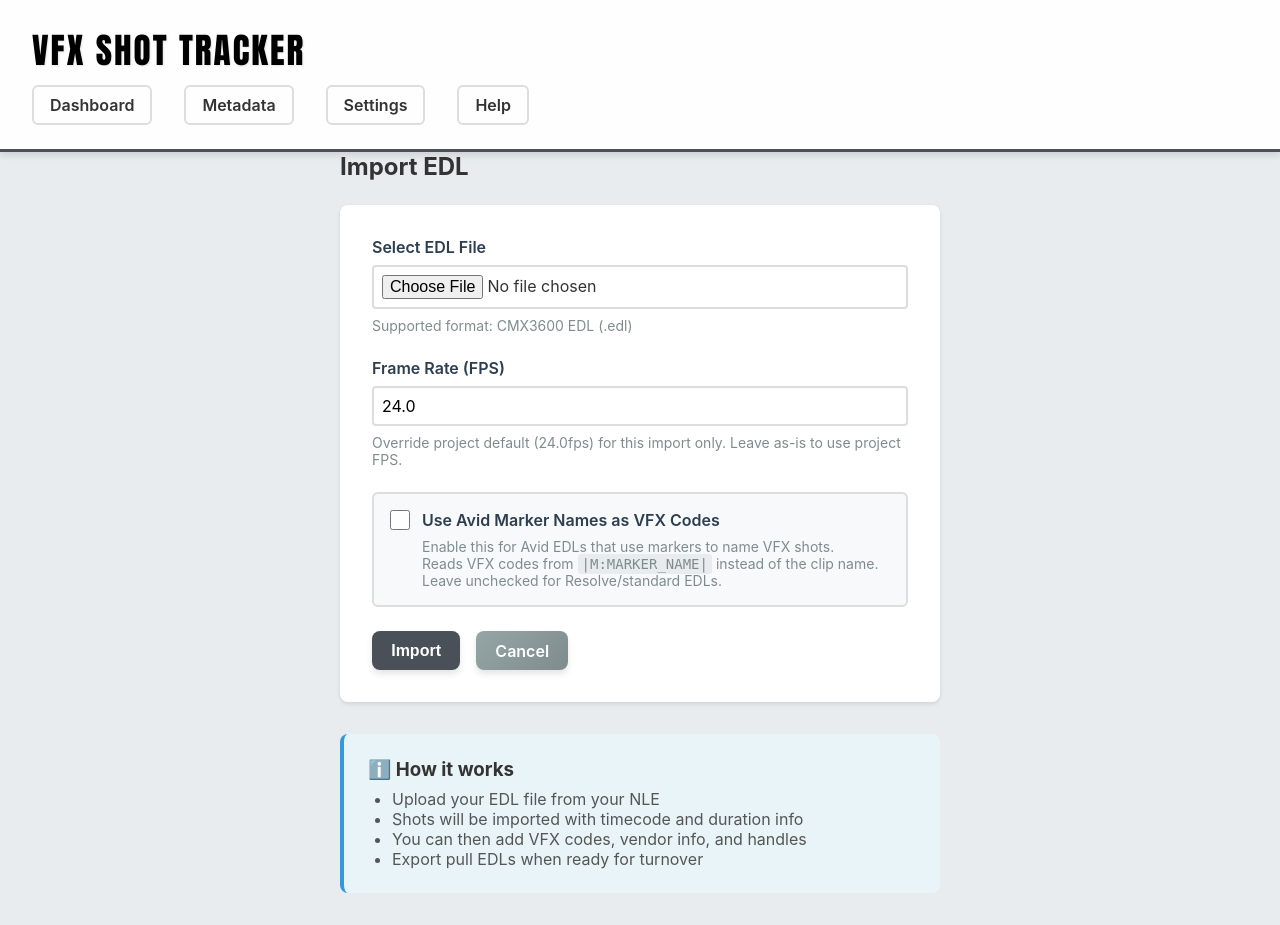
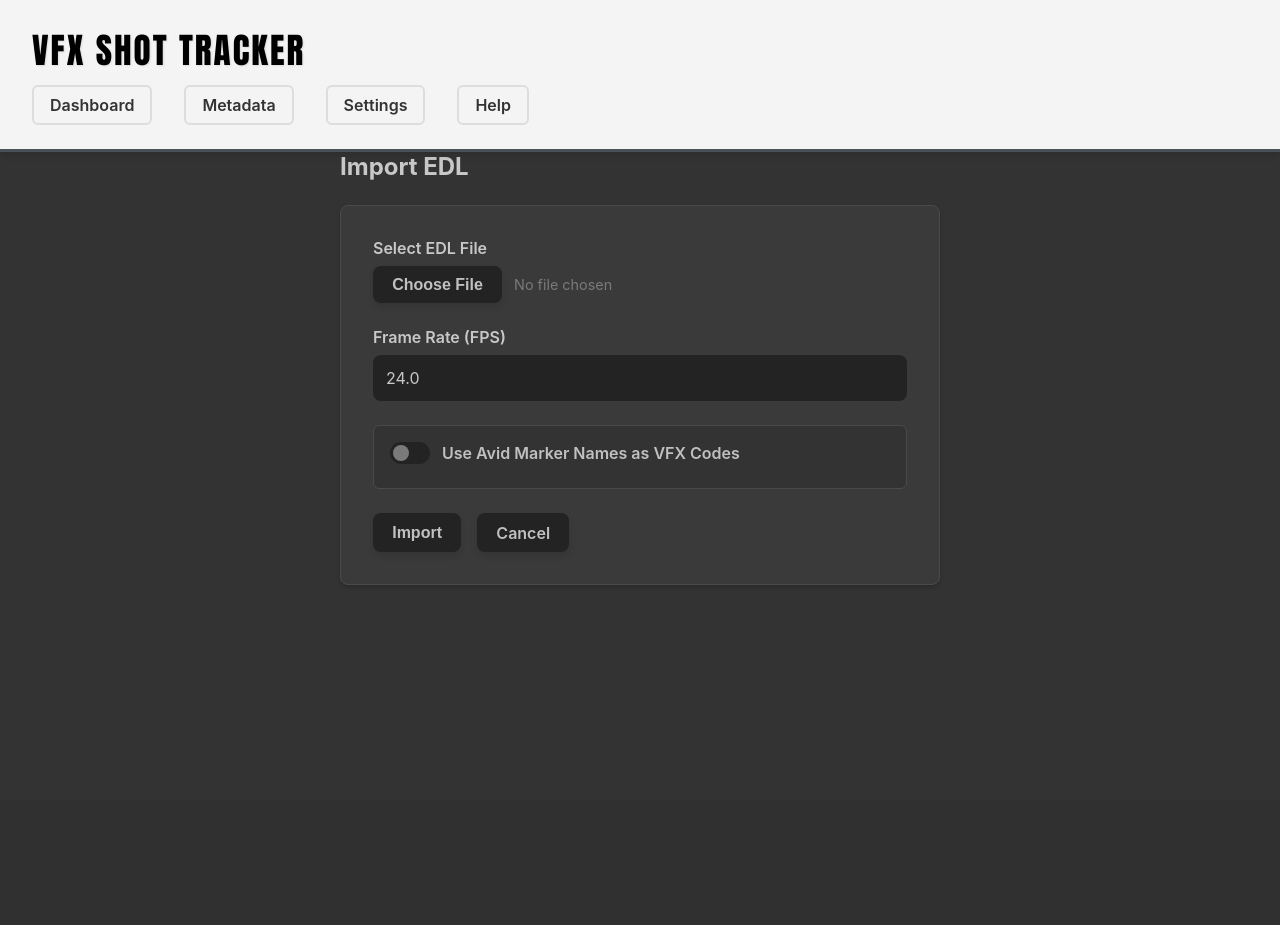
Before and after one commit to jimdelaslim/vfx-tracker, a Flask app: page /import in a window 1280 px wide. After the commit the page ends 585 px from the top, so only its background shows below. Run offline with Flask 3, Linux system fonts and the light colour scheme; data comes from the database, SQL or seed files in the repository.

Commit message:
Import EDL page: greyscale palette, stripped instructions
- templates/import.html restyled to established dark palette (page #333333, panel #3a3a3a with #4a4a4a border, input #232323, focus #282828)
- Body/label pre-emption fix for base.html's global label{color:#2c3e50} bug
- Native file input hidden via opacity:0 (preserves required validation anchoring), replaced with styled Choose File button + filename display span
- Avid Marker checkbox replaced with slider toggle switch (same DOM shape as settings.html, form field name unchanged)
- Import and Cancel buttons unified via new .import-btn class matching .settings-btn values
- Removed 'How it works' info panel entirely (heading, bullets, emoji)
- Removed helper text under file input and FPS input
- Removed explanatory paragraph inside Avid Marker toggle wrapper
- No backend route, form field name, or JS behaviour changes

```diff
--- a/templates/import.html
+++ b/templates/import.html
@@ -1,57 +1,150 @@
 {% extends "base.html" %}
 
 {% block content %}
+<style>
+body {
+    background: #333333 !important;
+    color: #c8c8c8;
+    margin: 0;
+}
+
+label {
+    color: #c8c8c8;
+}
+
+.import-panel {
+    background: #3a3a3a;
+    border: 1px solid #4a4a4a;
+    border-radius: 8px;
+    padding: 2rem;
+    box-shadow: 0 2px 4px rgba(0,0,0,0.2);
+}
+
+.import-inset {
+    background: #333333;
+    border: 1px solid #4a4a4a;
+}
+
+.import-input {
+    width: 100%;
+    background: #232323;
+    border: 1px solid transparent !important;
+    color: #c8c8c8;
+    padding: 0.5rem;
+    border-radius: 4px;
+    outline: none;
+    box-shadow: none;
+    font-family: inherit;
+}
+
+.import-input:focus {
+    outline: none !important;
+    border-color: #5a5a5a !important;
+    background: #282828;
+    box-shadow: none;
+}
+
+.import-btn {
+    background: #232323;
+    color: #c0c0c0;
+    border: none;
+}
+
+.import-btn:hover {
+    background: #3d3d3d;
+}
+
+.settings-toggle-label {
+    display: flex;
+    align-items: center;
+    gap: 0.75rem;
+    cursor: pointer;
+    color: #c0c0c0;
+    font-weight: 600;
+}
+
+.settings-toggle-switch {
+    position: relative;
+    display: inline-block;
+    width: 40px;
+    height: 22px;
+    flex-shrink: 0;
+}
+
+.settings-toggle-switch input {
+    opacity: 0;
+    width: 0;
+    height: 0;
+    position: absolute;
+}
+
+.settings-toggle-slider {
+    position: absolute;
+    inset: 0;
+    background: #232323;
+    border-radius: 22px;
+    transition: background 0.15s;
+    cursor: pointer;
+}
+
+.settings-toggle-slider::before {
+    content: "";
+    position: absolute;
+    height: 16px;
+    width: 16px;
+    left: 3px;
+    top: 3px;
+    background: #7a7a7a;
+    border-radius: 50%;
+    transition: transform 0.15s, background 0.15s;
+}
+
+.settings-toggle-switch input:checked + .settings-toggle-slider {
+    background: #3d3d3d;
+}
+
+.settings-toggle-switch input:checked + .settings-toggle-slider::before {
+    transform: translateX(18px);
+    background: #c0c0c0;
+}
+</style>
 <div style="max-width: 600px; margin: 0 auto;">
     <h2 style="margin-bottom: 1.5rem;">Import EDL</h2>
 
-    <div style="background: white; padding: 2rem; border-radius: 8px; box-shadow: 0 2px 4px rgba(0,0,0,0.1);">
+    <div class="import-panel">
         <form method="POST" enctype="multipart/form-data">
             <div style="margin-bottom: 1.5rem;">
                 <label style="display: block; margin-bottom: 0.5rem; font-weight: 600;">Select EDL File</label>
-                <input type="file" name="edl_file" accept=".edl" required
-                       style="width: 100%; padding: 0.5rem; border: 2px solid #ddd; border-radius: 4px;">
-                <small style="color: #7f8c8d; display: block; margin-top: 0.5rem;">
-                    Supported format: CMX3600 EDL (.edl)
-                </small>
+                <div style="display: flex; align-items: center; gap: 0.75rem;">
+                    <button type="button" onclick="document.getElementById('edl-file-input').click()" class="btn import-btn">Choose File</button>
+                    <span id="edl-file-name" style="color: #7a7a7a; font-size: 0.9rem;">No file chosen</span>
+                </div>
+                <input type="file" name="edl_file" accept=".edl" required id="edl-file-input"
+                       style="opacity: 0; position: absolute; width: 0; height: 0;"
+                       onchange="document.getElementById('edl-file-name').textContent = this.files[0] ? this.files[0].name : 'No file chosen';">
             </div>
 
             <div style="margin-bottom: 1.5rem;">
                 <label style="display: block; margin-bottom: 0.5rem; font-weight: 600;">Frame Rate (FPS)</label>
                 <input type="number" name="fps" value="{{ project.fps }}" min="1" max="120" step="0.01"
-                       style="width: 100%; padding: 0.5rem; border: 2px solid #ddd; border-radius: 4px;">
-                <small style="color: #7f8c8d; display: block; margin-top: 0.5rem;">
-                    Override project default ({{ project.fps }}fps) for this import only. Leave as-is to use project FPS.
-                </small>
+                       class="import-input">
             </div>
 
-            <div style="margin-bottom: 1.5rem; padding: 1rem; background: #f8f9fa; border-radius: 6px; border: 2px solid #ddd;">
-                <label style="display: flex; align-items: center; gap: 0.75rem; cursor: pointer; font-weight: 600;">
-                    <input type="checkbox" name="use_markers"
-                           style="width: 20px; height: 20px; cursor: pointer;">
+            <div class="import-inset" style="margin-bottom: 1.5rem; padding: 1rem; border-radius: 6px;">
+                <label class="settings-toggle-label">
+                    <span class="settings-toggle-switch">
+                        <input type="checkbox" name="use_markers">
+                        <span class="settings-toggle-slider"></span>
+                    </span>
                     Use Avid Marker Names as VFX Codes
                 </label>
-                <small style="color: #7f8c8d; display: block; margin-top: 0.5rem; margin-left: 2rem;">
-                    Enable this for Avid EDLs that use markers to name VFX shots.<br>
-                    Reads VFX codes from <code style="background: #e9ecef; padding: 2px 4px; border-radius: 3px;">|M:MARKER_NAME|</code> instead of the clip name.<br>
-                    Leave unchecked for Resolve/standard EDLs.
-                </small>
             </div>
 
             <div style="display: flex; gap: 1rem;">
-                <button type="submit" class="btn">Import</button>
-                <a href="/" class="btn btn-secondary">Cancel</a>
+                <button type="submit" class="btn import-btn">Import</button>
+                <a href="/" class="btn import-btn">Cancel</a>
             </div>
         </form>
     </div>
-
-    <div style="background: #e8f4f8; padding: 1.5rem; border-radius: 8px; margin-top: 2rem; border-left: 4px solid #3498db;">
-        <h3 style="margin-bottom: 0.5rem;">ℹ️ How it works</h3>
-        <ul style="margin-left: 1.5rem; color: #555;">
-            <li>Upload your EDL file from your NLE</li>
-            <li>Shots will be imported with timecode and duration info</li>
-            <li>You can then add VFX codes, vendor info, and handles</li>
-            <li>Export pull EDLs when ready for turnover</li>
-        </ul>
-    </div>
 </div>
 {% endblock %}
```
